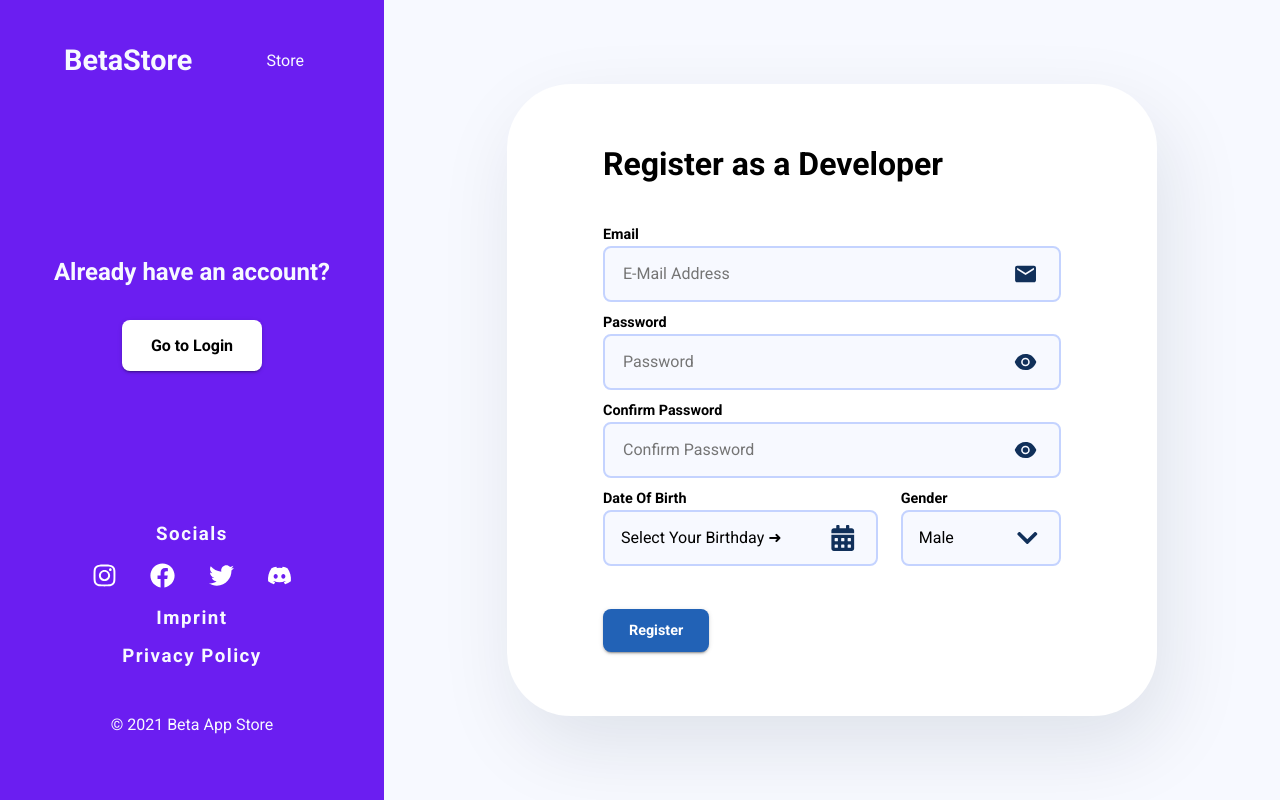
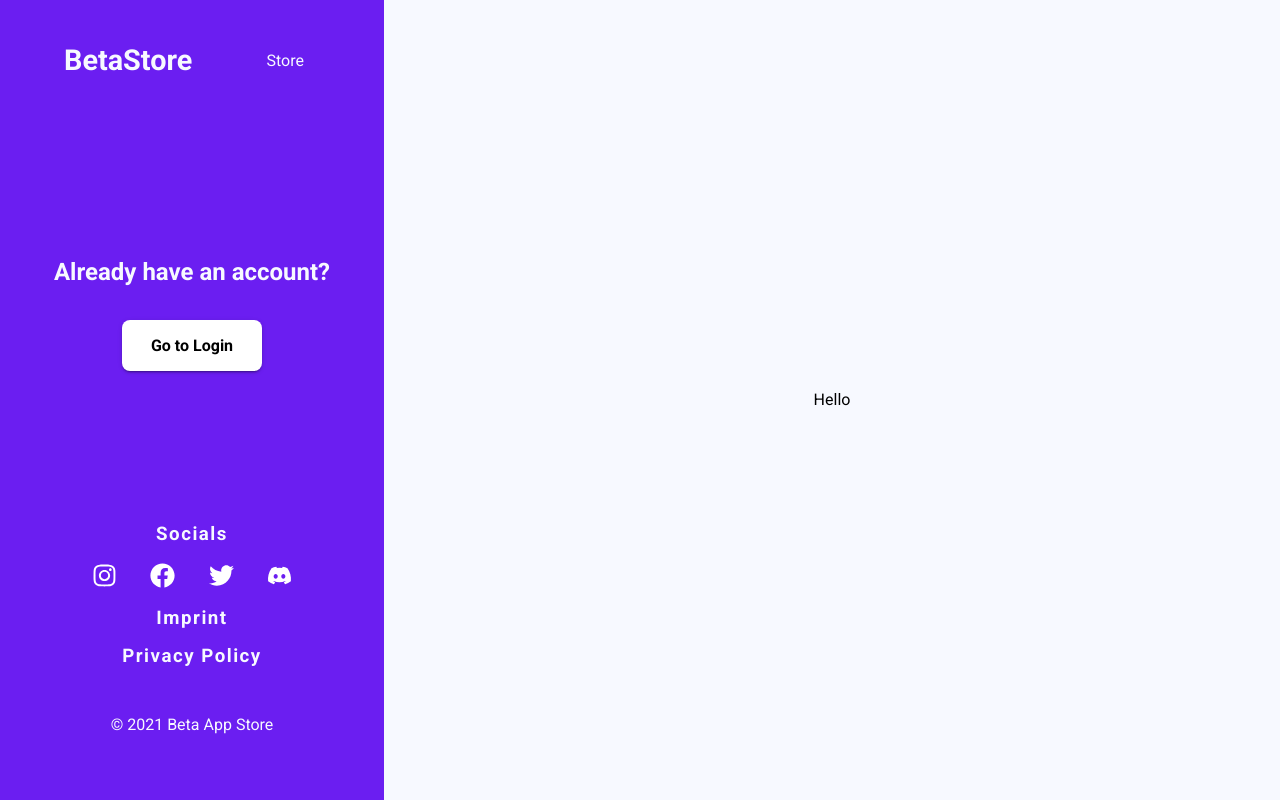
Before and after one commit to floriankulig/testiply, a Next.js app: page /dev/register in a window 1280 px wide. Built offline with nearby package versions, Linux system fonts and the light colour scheme.

Commit message:
reset dev register form

```diff
--- a/src/components/auth/DevRegisterForm.tsx
+++ /dev/null
@@ -1,93 +0,0 @@
-import { Button } from "components/Button";
-import { FormInput, SVGWrapper, TextField } from "components/FormInput";
-import { SelectionInput } from "components/SelectionInput";
-import { useIsMobile } from "hooks";
-import { useState } from "react";
-import { AiFillEye, AiFillEyeInvisible } from "react-icons/ai";
-import { MdEmail } from "react-icons/md";
-import { Gender, genders } from "ts";
-import { DateInput } from "./DateInput";
-import { Container, Form } from "./FormComponents";
-
-export const DevRegisterForm: React.FC = () => {
-    const [email, setEmail] = useState<string>("");
-    const [password, setPassword] = useState<string>("");
-    const [confirmPassword, setConfirmPassword] = useState<string>("");
-    const [showPasswords, setShowPasswords] = useState<boolean>(false);
-
-    const [gender, setGender] = useState<Gender | null>("male");
-
-    const minBirthDate = new Date("1900-01-01")
-    let maxBirthDate = new Date()
-    maxBirthDate.setFullYear(maxBirthDate.getFullYear() - 10)
-    const [dateOfBirth, setDateOfBirth] = useState<Date>(maxBirthDate);
-
-    const inputsStacked = useIsMobile(720);
-
-    const handleSubmit = (e: React.FormEvent<HTMLFormElement>) => {
-        e.preventDefault();
-    }
-
-    return (
-        <Container>
-            <Form onSubmit={(e) => handleSubmit(e)}>
-                <h1>Register as a Developer</h1>
-                <FormInput>
-                    Email
-                        <TextField>
-                        <input
-                            type="email"
-                            value={email}
-                            placeholder="E-Mail Address"
-                            onChange={(e) => setEmail(e.target.value)}
-                        />
-                        <SVGWrapper>
-                            <MdEmail />
-                        </SVGWrapper>
-                    </TextField>
-                </FormInput>
-                <FormInput>
-                    Password
-                        <TextField>
-                        <input
-                            type={showPasswords ? "text" : "password"}
-                            placeholder="Password"
-                            value={password}
-                            onChange={(e) => setPassword(e.target.value)}
-                        />
-                        <SVGWrapper
-                            onClick={() => setShowPasswords(prev => !prev)}
-                            onKeyDown={() => setShowPasswords(prev => !prev)}
-                            clickable
-                        >
-                            {showPasswords ? <AiFillEyeInvisible /> : <AiFillEye />}
-                        </SVGWrapper>
-                    </TextField>
-                </FormInput>
-                <FormInput>
-                    Confirm Password
-                        <TextField>
-                        <input
-                            type={showPasswords ? "text" : "password"}
-                            placeholder="Confirm Password"
-                            value={confirmPassword}
-                            onChange={(e) => setConfirmPassword(e.target.value)}
-                        />
-                        <SVGWrapper
-                            onClick={() => setShowPasswords(prev => !prev)}
-                            onKeyDown={() => setShowPasswords(prev => !prev)}
-                            clickable
-                        >
-                            {showPasswords ? <AiFillEyeInvisible /> : <AiFillEye />}
-                        </SVGWrapper>
-                    </TextField>
-                </FormInput>
-                <div className="meta-inputs">
-                    <DateInput label="Date Of Birth" style={inputsStacked ? { width: "100%" } : { width: "60%" }} minDate={minBirthDate} maxDate={maxBirthDate} date={dateOfBirth} setDate={setDateOfBirth} />
-                    <SelectionInput label="Gender" style={inputsStacked ? { width: "100%" } : { width: "35%" }} selection={gender} setSelection={setGender} values={genders} />
-                </div>
-                <Button bold>Register</Button>
-            </Form>
-        </Container>
-    )
-}
--- a/src/pages/dev/register.tsx
+++ b/src/pages/dev/register.tsx
@@ -1,11 +1,10 @@
-import { DevRegisterForm } from "components/auth";
 import { AuthLayout } from "components/layouts";
 import { NextPage } from "next";
 
 const DevRegister: NextPage = () => {
     return (
         <AuthLayout formType="dev_register">
-            <DevRegisterForm />
+            Hello
         </AuthLayout>
     )
 }
```
